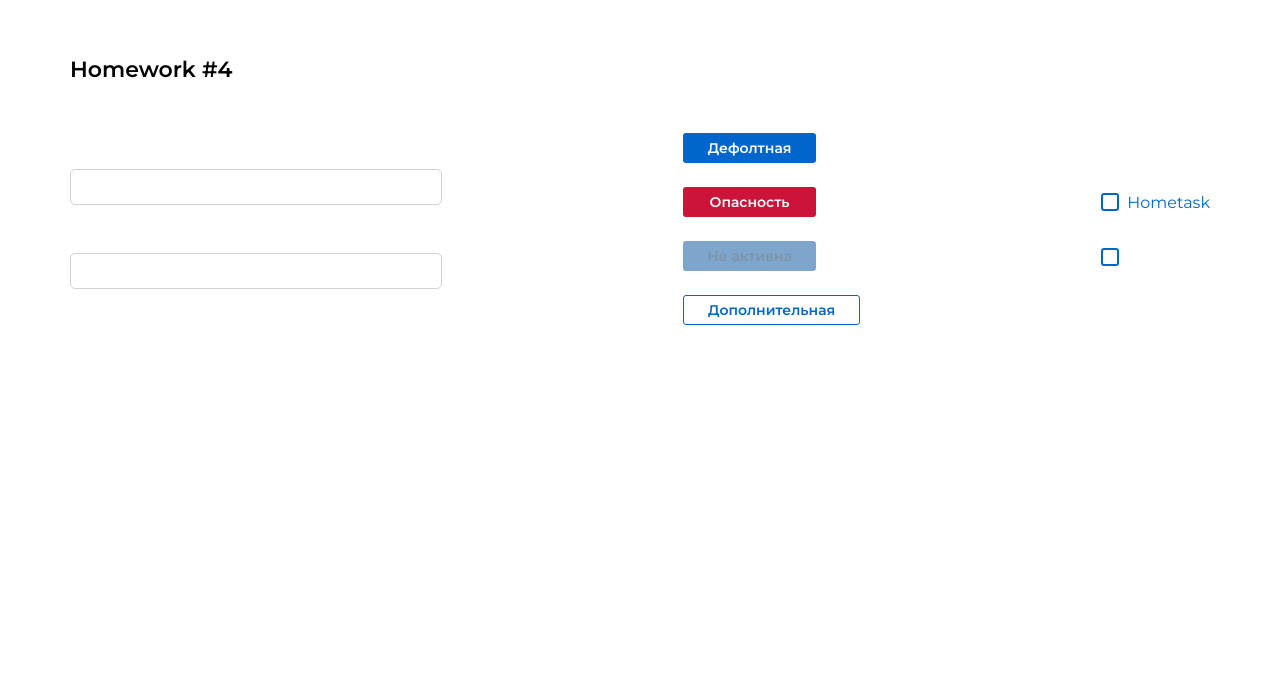
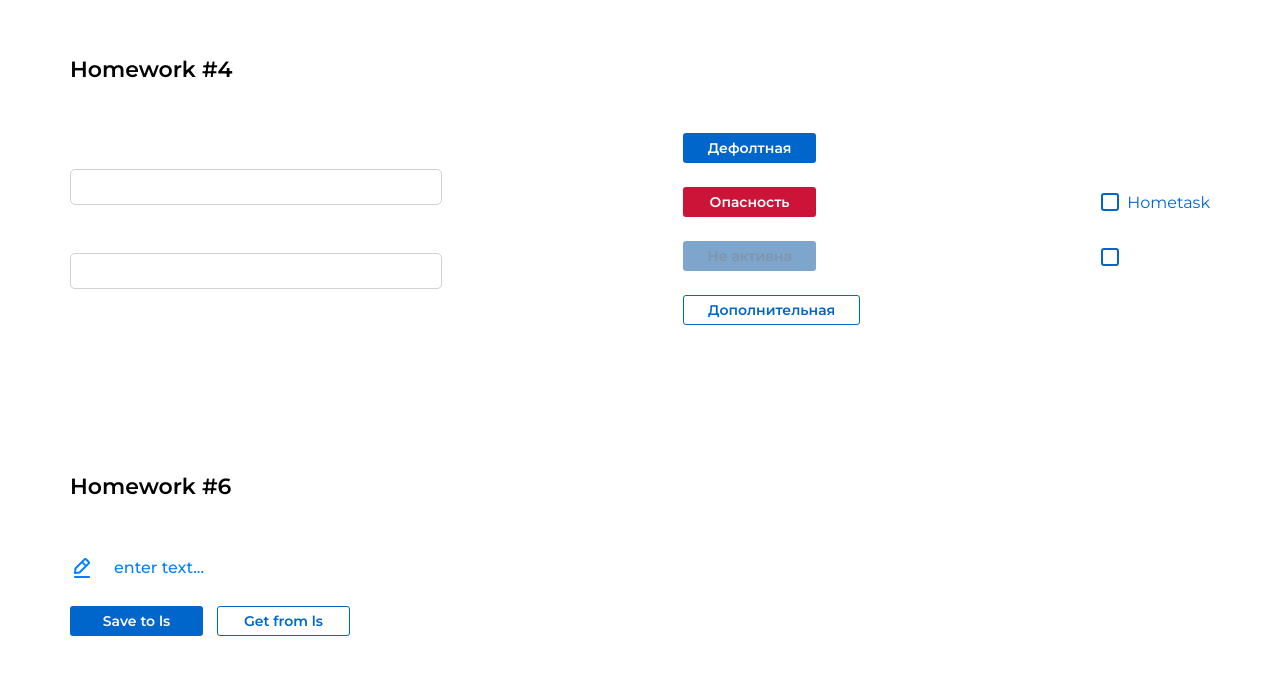
Before and after one commit to DmitriyKutsilin/hws2, a React (Create React App) app: page /#/pre-junior in a window 1280 px wide. Shown: the part 1280-1954 px from the top of the page. Before the commit the page ends 1728 px from the top, so only its background shows below. Built offline with nearby package versions, Linux system fonts and the light colour scheme.

Commit message:
done HW6

```diff
--- a/src/s1-main/App.module.css
+++ b/src/s1-main/App.module.css
@@ -7,7 +7,7 @@
     padding: 25px 70px;
     display: flex;
     flex-direction: column;
-    gap: 75px;
+    gap: 20px;
 }
 
 .hwTitle {
--- a/src/s1-main/App.tsx
+++ b/src/s1-main/App.tsx
@@ -5,6 +5,7 @@ import HW2 from "../s2-homeworks/hw02/HW2";
 import HW3 from "../s2-homeworks/hw03/HW3";
 import HW4 from "../s2-homeworks/hw04/HW4";
 import HW5 from "../s2-homeworks/hw05/HW5";
+import HW6 from "../s2-homeworks/hw06/HW6";
 
 function App() {
     return (
@@ -17,6 +18,7 @@ function App() {
 
             {/*при выполнении дз 5 и более - закомментировать здесь дз 1-4, так как они есть внутри дз 5*/}
             <HW5/>
+            <HW6/>
         </div>
     )
 }
--- a/src/s2-homeworks/hw04/common/c2-SuperButton/SuperButton.tsx
+++ b/src/s2-homeworks/hw04/common/c2-SuperButton/SuperButton.tsx
@@ -25,8 +25,8 @@ const SuperButton: React.FC<SuperButtonPropsType> = (
                     : xType === 'secondary'
                         ? ' ' + s.secondary
                         : xType === 'default'
-                        ? ' ' + s.default
-                        : '')
+                            ? ' ' + s.default
+                            : '')
         + (className ? ' ' + className : '') // задачка на смешивание классов
 
     return (
--- a/src/s2-homeworks/hw06/HW6.module.css
+++ b/src/s2-homeworks/hw06/HW6.module.css
@@ -1,5 +1,11 @@
 .buttonsContainer {
+    width: 280px;
+    height: 30px;
+    display: flex;
+    justify-content: space-between;
 }
 
 .editableSpanContainer {
+    width: 280px;
+    height: 36px;
 }
--- a/src/s2-homeworks/hw06/HW6.tsx
+++ b/src/s2-homeworks/hw06/HW6.tsx
@@ -19,7 +19,8 @@ const HW6 = () => {
     }
     const restore = () => {
         // делают студенты
-
+        const newValue = restoreState<string>('hw6-editable-span-value', '')
+        setValue(newValue)
     }
 
     return (
@@ -41,7 +42,7 @@ const HW6 = () => {
                 </div>
 
                 <div className={s.buttonsContainer}>
-                    <SuperButton id={'hw6-save'} onClick={save}>
+                    <SuperButton id={'hw6-save'} onClick={save} xType={'default'}>
                         Save to ls
                     </SuperButton>
                     <SuperButton
--- a/src/s2-homeworks/hw06/common/c4-SuperEditableSpan/SuperEditableSpan.module.css
+++ b/src/s2-homeworks/hw06/common/c4-SuperEditableSpan/SuperEditableSpan.module.css
@@ -1,11 +1,35 @@
 .spanBlock {
+    width: 280px;
+    height: 36px;
+    display: flex;
+    gap: 20px;
+    align-items: center;
 }
 
 .span {
+    font-family: Montserrat, sans-serif;
+    font-size: 16px;
+    font-weight: 500;
+    line-height: 20px;
+    text-align: left;
+
+    color: #0080FF;
 }
 
 .input {
+    padding: 8px 44px;
+    font-family: Montserrat, sans-serif;
+    font-size: 16px;
+    font-weight: 500;
+    line-height: 20px;
+    text-align: left;
+
+    border: 1px solid rgb(209, 209, 209);
+    border-radius: 5px;
+    outline: none;
 }
 
 .pen {
+    width: 24px;
+    height: 24px;
 }
--- a/src/s2-homeworks/hw06/common/c4-SuperEditableSpan/SuperEditableSpan.tsx
+++ b/src/s2-homeworks/hw06/common/c4-SuperEditableSpan/SuperEditableSpan.tsx
@@ -23,7 +23,7 @@ type SuperEditableSpanType = Omit<DefaultInputPropsType, 'type'> & {
     onEnter?: () => void
     error?: string
 
-    spanProps?: DefaultSpanPropsType  & {defaultText?: string}// пропсы для спана
+    spanProps?: DefaultSpanPropsType & { defaultText?: string }// пропсы для спана
 }
 
 const SuperEditableSpan: React.FC<SuperEditableSpanType> = (
@@ -42,19 +42,17 @@ const SuperEditableSpan: React.FC<SuperEditableSpanType> = (
 
     const onEnterCallback = () => {
         // выключить editMode при нажатии Enter // делают студенты
-
+        setEditMode(false)
         onEnter?.()
     }
     const onBlurCallback = (e: React.FocusEvent<HTMLInputElement>) => {
         // выключить editMode при нажатии за пределами инпута // делают студенты
-
+        setEditMode(false)
         onBlur?.(e)
     }
-    const onDoubleClickCallBack = (
-        e: React.MouseEvent<HTMLSpanElement, MouseEvent>
-    ) => {
+    const onDoubleClickCallBack = (e: React.MouseEvent<HTMLSpanElement, MouseEvent>) => {
         // включить editMode при двойном клике // делают студенты
-
+        setEditMode(true)
         onDoubleClick?.(e)
     }
 
```
